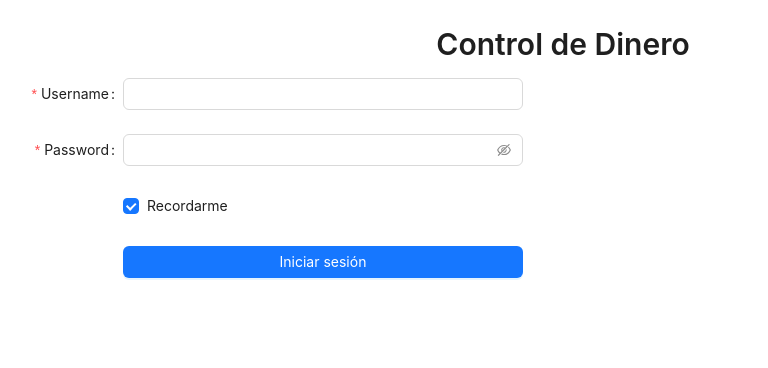
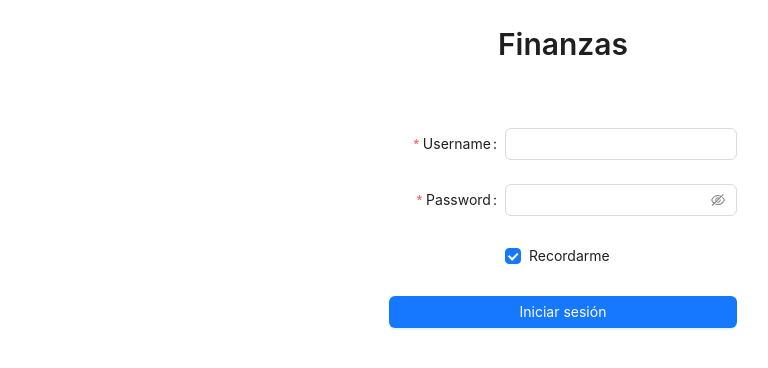
Before and after one commit to segra06/control-dinero, a React (Create React App) app: page / in a window 1280 px wide. Shown: the top 368 px of the page, without its empty margins (77-845 px from the left). Built offline with nearby package versions, Linux system fonts and the light colour scheme.

Commit message:
Se mejoró el login

```diff
--- a/src/App.js
+++ b/src/App.js
@@ -1,19 +1,21 @@
-import React from 'react';
-import { Button, Checkbox, Form, Input, message, Typography } from 'antd'; // Importa Typography
-import { useNavigate } from 'react-router-dom'; // Cambiado a useNavigate
+import React, { useState } from 'react';
+import { Button, Checkbox, Form, Input, message, Typography } from 'antd';
+import { useNavigate } from 'react-router-dom';
 
-const validUsername = 'sebastian';  // Credenciales predefinidas
+const validUsername = 'sebastian';
 const validPassword = '12345';
 
 const App = () => {
-  const navigate = useNavigate();  // Usamos useNavigate en lugar de useHistory
+  const navigate = useNavigate();
+  const [form] = Form.useForm();
+  const [errorMessage, setErrorMessage] = useState('');
 
   const onFinish = (values) => {
     if (values.username === validUsername && values.password === validPassword) {
       message.success('¡Bienvenido!');
-      navigate('/dashboard');  // Redirigir al Dashboard
+      navigate('/dashboard');
     } else {
-      message.error('Usuario o contraseña incorrectos');
+      setErrorMessage('Que menso');
     }
   };
 
@@ -23,8 +25,11 @@ const App = () => {
 
   return (
     <>
-      <Typography.Title level={2} style={{ textAlign: 'center' }}>Control de Dinero</Typography.Title> {/* Agrega el título */}
+      <Typography.Title level={2} style={{ textAlign: 'center' }}>Finanzas</Typography.Title>
+      <div style={{ display: 'flex', justifyContent: 'center' }}> {/* Contenedor para centrar */}
+        <div style={{ marginLeft: '0px', marginTop: '50px' }}> {/* Ajusta el valor de marginLeft según sea necesario */}
           <Form
+            form={form}
             name="basic"
             labelCol={{ span: 8 }}
             wrapperCol={{ span: 16 }}
@@ -40,7 +45,7 @@ const App = () => {
               rules={[
                 {
                   required: true,
-              message: 'Por favor ingrese su nombre de usuario!',
+                  message: '¡Por favor ingrese su nombre de usuario!',
                 },
               ]}
             >
@@ -53,23 +58,29 @@ const App = () => {
               rules={[
                 {
                   required: true,
-              message: 'Por favor ingrese su contraseña!',
+                  message: '¡Por favor ingrese su contraseña!',
                 },
               ]}
             >
-          <Input.Password />
+              <Input.Password/>
             </Form.Item>
 
             <Form.Item name="remember" valuePropName="checked" label={null}>
               <Checkbox>Recordarme</Checkbox>
             </Form.Item>
-
-        <Form.Item label={null}>
-          <Button type="primary" htmlType="submit" style={{ width: '100%' }}>
+          </Form>
+          {errorMessage && (
+            <div style={{ color: 'red', textAlign: 'center', marginTop: '10px' }}>
+              {errorMessage}
+            </div>
+          )}
+          <div style={{ marginTop: '10px', textAlign: 'center' }}> {/* Ajusta el valor de marginTop según sea necesario */}
+            <Button type="primary" style={{ width: '100%' }} onClick={() => form.submit()}>
               Iniciar sesión
             </Button>
-        </Form.Item>
-      </Form>
+          </div>
+        </div>
+      </div>
     </>
   );
 };
```
Lines whose indentation alone changed are shown as unchanged.
